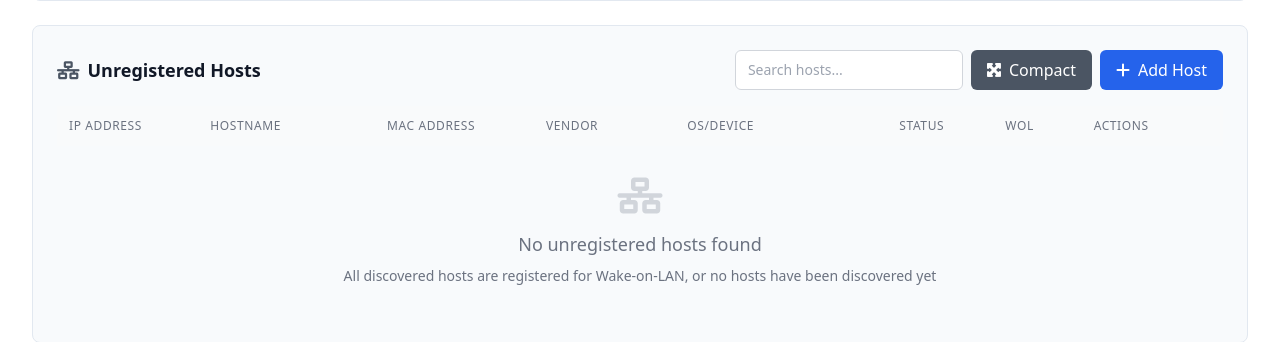
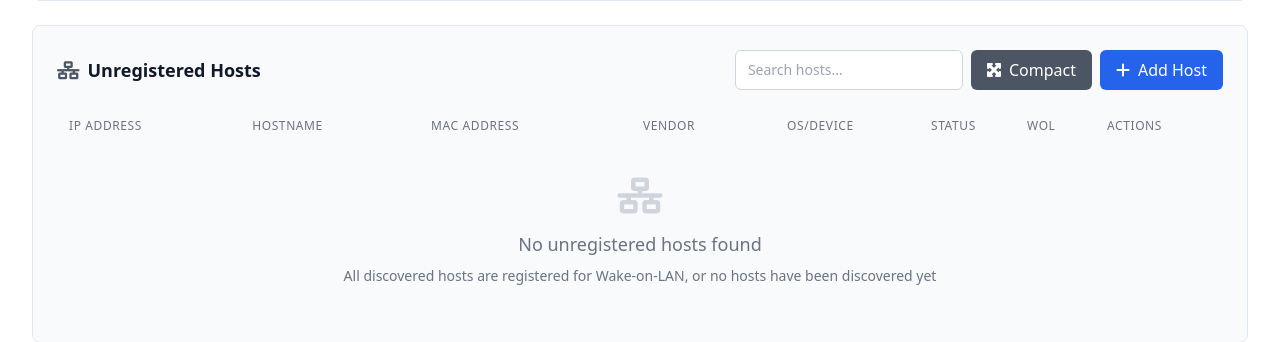
Before and after one commit to floyd68/WOLManager, a FastAPI app: page / in a window 1280 px wide. Shown: the part 543-885 px from the top of the page. Run offline with FastAPI, Linux system fonts and the light colour scheme; data that the repository does not hold is empty; some libraries are stand-ins or nearby versions.

Commit message:
Optimize table column widths in Unregistered Hosts section
- Adjusted column widths for better space utilization:
  * IP Address: w-32 → w-30 (120px)
  * Hostname: w-40 → w-38 (152px)
  * MAC Address: w-36 → w-34 (136px)
  * Vendor: w-32 → w-30 (120px)
  * OS/Device: w-48 → w-36 (144px)
  * Status: w-24 (96px) - unchanged
  * WOL: w-20 (80px) - unchanged
  * Actions: w-32 (128px) - unchanged

- Improved table layout efficiency while maintaining readability
- Better balance between essential and detailed information columns
- Enhanced responsive design for various screen sizes

```diff
--- a/app/templates/index.html
+++ b/app/templates/index.html
@@ -162,11 +162,11 @@
                     <table class="min-w-full divide-y divide-gray-200 table-fixed">
                         <thead class="bg-gray-50">
                             <tr>
-                                <th class="w-32 px-3 py-3 text-left text-xs font-medium text-gray-500 uppercase tracking-wider">IP Address</th>
-                                <th class="w-40 px-3 py-3 text-left text-xs font-medium text-gray-500 uppercase tracking-wider">Hostname</th>
-                                <th class="w-36 px-3 py-3 text-left text-xs font-medium text-gray-500 uppercase tracking-wider">MAC Address</th>
-                                <th class="w-32 px-3 py-3 text-left text-xs font-medium text-gray-500 uppercase tracking-wider hidden lg:table-cell">Vendor</th>
-                                <th class="w-48 px-3 py-3 text-left text-xs font-medium text-gray-500 uppercase tracking-wider hidden md:table-cell">OS/Device</th>
+                                <th class="w-30 px-3 py-3 text-left text-xs font-medium text-gray-500 uppercase tracking-wider">IP Address</th>
+                                <th class="w-38 px-3 py-3 text-left text-xs font-medium text-gray-500 uppercase tracking-wider">Hostname</th>
+                                <th class="w-34 px-3 py-3 text-left text-xs font-medium text-gray-500 uppercase tracking-wider">MAC Address</th>
+                                <th class="w-30 px-3 py-3 text-left text-xs font-medium text-gray-500 uppercase tracking-wider hidden lg:table-cell">Vendor</th>
+                                <th class="w-36 px-3 py-3 text-left text-xs font-medium text-gray-500 uppercase tracking-wider hidden md:table-cell">OS/Device</th>
                                 <th class="w-24 px-3 py-3 text-left text-xs font-medium text-gray-500 uppercase tracking-wider">Status</th>
                                 <th class="w-20 px-3 py-3 text-left text-xs font-medium text-gray-500 uppercase tracking-wider hidden sm:table-cell">WOL</th>
                                 <th class="w-32 px-3 py-3 text-left text-xs font-medium text-gray-500 uppercase tracking-wider">Actions</th>
```
